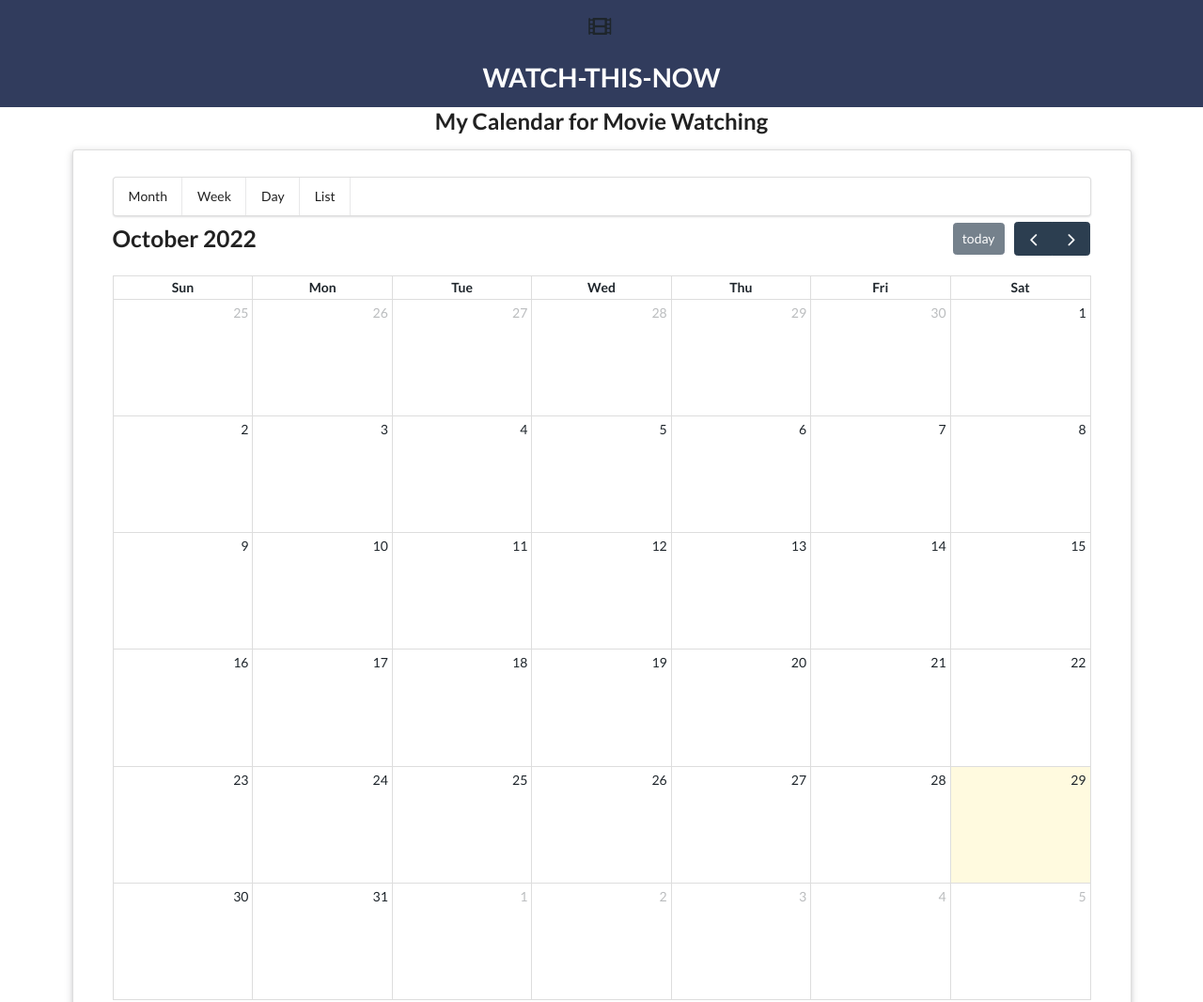
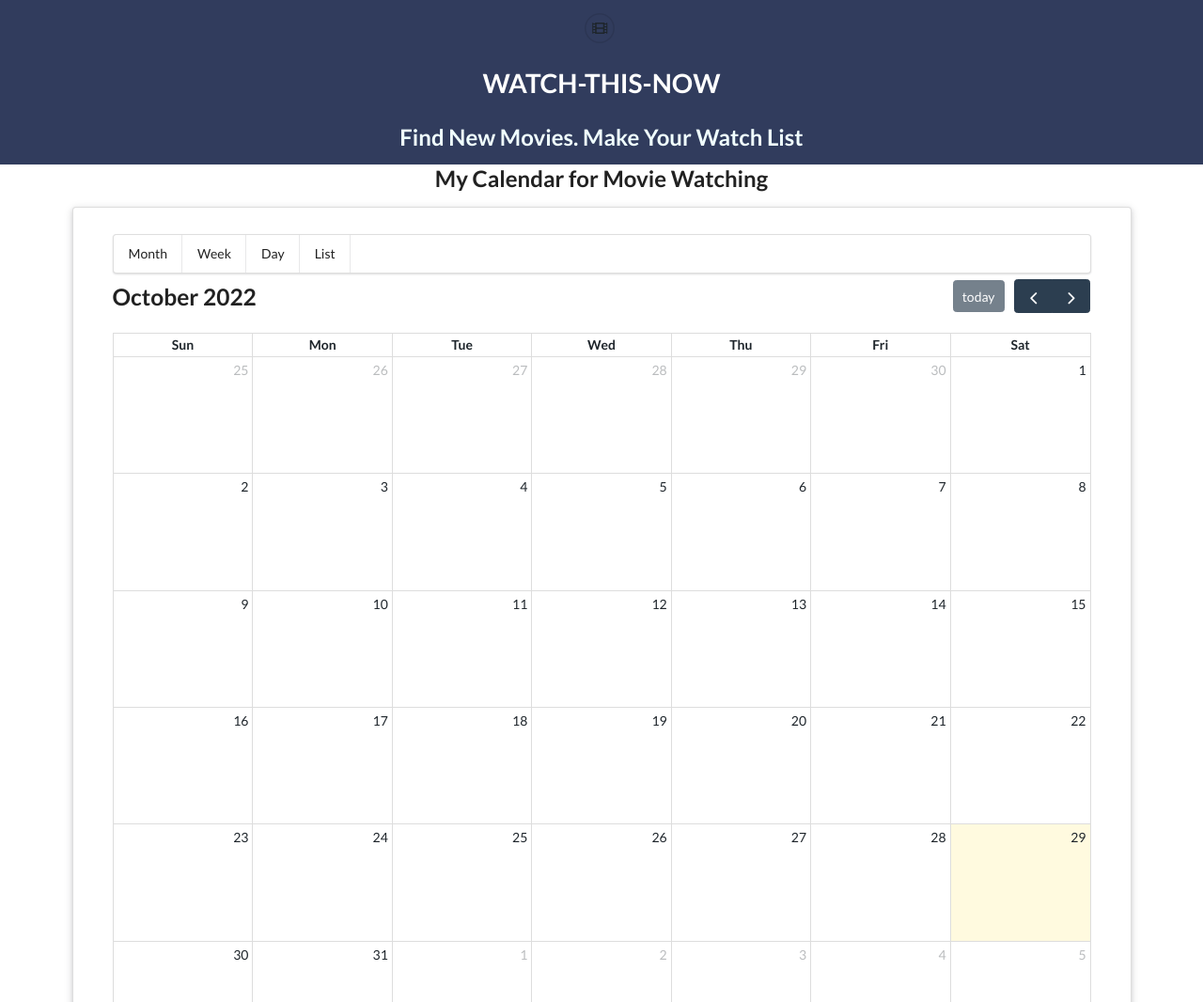
Before and after one commit to danielfloresd/my-watch-this-now, a plain HTML site: page calendar.html in a window 1280 px wide. Shown: the top 1066 px of the page at 94% size. Drawn offline with nearby package versions, Linux system fonts and the light colour scheme.

Commit message:
my watch now

```diff
--- a/calendar.html
+++ b/calendar.html
@@ -26,14 +26,17 @@
     <!-- Add hero using semantic-ui -->
     <div class="ui inverted vertical masthead center aligned segment" id="hero">
         <div class="ui text container">
+          <div class="ui text container">
             <a href="./index.html">
-                <i class="film large icon"></i>
-                <h1 class="ui inverted header">
-                    WATCH-THIS-NOW
-                </h1>
+              <i class="film circular icon"></i>
+              <h1 class="ui inverted header">
+                WATCH-THIS-NOW
+              </h1>
+              <h2 style="color:azure">Find New Movies. Make Your Watch List</h2>
             </a>
+          </div>
         </div>
-    </div>
+      </div>
     <div class="ui grid">
         <div class="sixteen wide mobile eight wide tablet sixteen wide
                 computer column">
```
